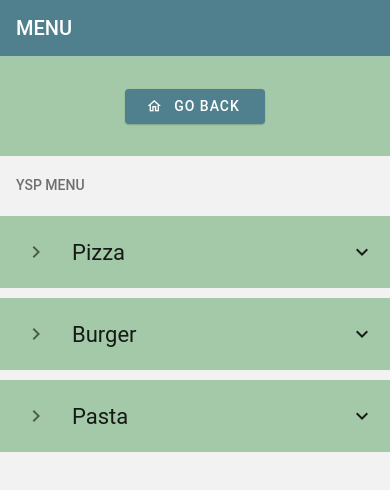
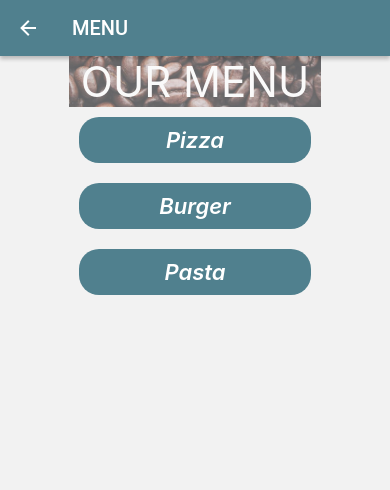
Before and after one commit to mfelippe/Test_app, a React Native app in the folder my-app/: screen /Menu in a window 390 px wide. Shown: the top 490 px of the page. Built offline with nearby package versions, Linux system fonts and the light colour scheme.

Commit message:
finished app

```diff
--- a/my-app/Pages/Index.js
+++ b/my-app/Pages/Index.js
@@ -28,7 +28,8 @@ const Index = () => {
             // User is signed in, see docs for a list of available properties
             // https://firebase.google.com/docs/reference/js/firebase.User
             //alert("SIGN IN SUCCESS");
-            navigation.replace("Home", { user: user.uid });
+            const email = user.uid;
+            navigation.replace("Home", { user: email });
             // ...
           } else {
             // ...
@@ -59,7 +60,7 @@ const Index = () => {
       .signInWithEmailAndPassword(email, password)
       .then((userCredentials) => {
         const user = userCredentials.user;
-        navigation.replace("Home", { user: user.email });
+        navigation.replace("Home", { user: email });
       })
       .catch((error) => alert(error.message));
   };
--- a/my-app/Pages/Menu.js
+++ b/my-app/Pages/Menu.js
@@ -7,8 +7,9 @@ import {
   FlatList,
   Image,
   ImageBackground,
+  TouchableOpacity,
 } from "react-native";
-import { Appbar, Card, Button, List, Title } from "react-native-paper";
+import { Appbar, Card, Button, List, Title, Avatar } from "react-native-paper";
 import { NavigationContainer } from "@react-navigation/native";
 import { createNativeStackNavigator } from "@react-navigation/native-stack";
 import { menuItens } from "../MenuItems";
@@ -18,27 +19,39 @@ const Menu = ({ navigation }) => {
   return (
     <>
       <Appbar.Header style={{ backgroundColor: "#50808E" }}>
+        <Appbar.BackAction onPress={() => navigation.goBack()} />
         <Appbar.Content title="MENU" />
       </Appbar.Header>
+
       <View style={styles.container}>
-        <Button
-          style={{ height: 35, width: 140 }}
-          icon="home-outline"
-          mode="contained"
-          color="#50808E"
-          onPress={() => navigation.goBack()}
-        >
-          GO BACK
-        </Button>
-      </View>
-      <View>
-        <List.Section title="YSP MENU">
-          <FlatList
-            data={menuItens}
-            renderItem={({ item }) => <ShowMenu {...item} />}
-            keyExtractor={(item) => item.id}
-          />
-        </List.Section>
+        <FlatList
+          ListHeaderComponent={
+            <>
+              <ImageBackground
+                source={require("./pictures/menuBg.png")}
+                style={styles.image}
+              >
+                <Text style={styles.headerList}> OUR MENU </Text>
+              </ImageBackground>
+            </>
+          }
+          data={menuItens}
+          renderItem={({ item }) => (
+            <>
+              <View style={styles.fList}>
+                <TouchableOpacity
+                  style={styles.button}
+                  onPress={() =>
+                    navigation.navigate("renderItem", { id: item.id - 1 })
+                  }
+                >
+                  <Text style={styles.tList}>{item.name}</Text>
+                </TouchableOpacity>
+              </View>
+            </>
+          )}
+          keyExtractor={(item) => item.id}
+        />
       </View>
     </>
   );
@@ -46,11 +59,35 @@ const Menu = ({ navigation }) => {
 
 const styles = StyleSheet.create({
   container: {
-    display: "flex",
-    height: 100,
+    flex: 1,
+    alignItems: "center",
     justifyContent: "center",
+  },
+  fList: {
+    margin: 10,
+    padding: 10,
+    backgroundColor: "#50808E",
+    borderRadius: 20,
+    minWidth: "90%",
+  },
+  button: { alignItems: "center", justifyContent: "center", minWidth: "100%" },
+  tList: {
+    fontSize: 22,
+    fontWeight: "600",
+    color: "#fff",
+    justifyContent: "space-around",
+    fontStyle: "italic",
+  },
+  image: {
+    height: "100%",
+    width: "100%",
+    opacity: 0.6,
     alignItems: "center",
-    backgroundColor: "#a3c9a8",
+    justifyContent: "center",
+  },
+  headerList: {
+    fontSize: 42,
+    color: "#fff",
   },
 });
 
--- a/my-app/Pages/Routes.js
+++ b/my-app/Pages/Routes.js
@@ -1,5 +1,6 @@
 import { NavigationContainer } from "@react-navigation/native";
 import { createNativeStackNavigator } from "@react-navigation/native-stack";
+import RenderItem from "../components/RenderItem";
 import Home from "./Home";
 import Index from "./Index";
 import Menu from "./Menu";
@@ -24,6 +25,11 @@ function Routes() {
           name="Menu"
           component={Menu}
         />
+        <Stack.Screen
+          options={{ headerShown: false }}
+          name="renderItem"
+          component={RenderItem}
+        />
       </Stack.Navigator>
     </NavigationContainer>
   );
--- /dev/null
+++ b/my-app/components/RenderItem.js
@@ -0,0 +1,85 @@
+import { useNavigation } from "@react-navigation/native";
+import React from "react";
+import { StyleSheet, Text, View, Image } from "react-native";
+import { Card, Title, Paragraph, Button, Appbar } from "react-native-paper";
+import { menuItens } from "../MenuItems";
+
+export default function RenderItem({ route }) {
+  const navigation = useNavigation();
+  return (
+    <>
+      <Appbar.Header style={{ backgroundColor: "#50808E" }}>
+        <Appbar.BackAction onPress={() => navigation.goBack()} />
+        <Appbar.Content
+          title={menuItens[route.params?.id].name.toUpperCase()}
+        />
+      </Appbar.Header>
+
+      <View style={styles.container}>
+        <Image
+          style={styles.imageFood}
+          source={{ uri: menuItens[route.params?.id].imageUrl }}
+        />
+
+        <View style={styles.disc}>
+          <Text style={styles.textDisc}>
+            {" ''" + menuItens[route.params?.id].description + "''"}
+          </Text>
+        </View>
+        <View style={styles.price}>
+          <Text style={styles.textPrice}>
+            {"Price: " + menuItens[route.params?.id].price + "$"}
+          </Text>
+        </View>
+      </View>
+    </>
+  );
+}
+
+const styles = StyleSheet.create({
+  container: {
+    minHeight: "100%",
+    backgroundColor: "#DDD8C4",
+    alignItems: "center",
+    justifyContent: "start",
+  },
+  imageFood: {
+    margin: 20,
+    minHeight: "40%",
+    width: "90%",
+    borderRadius: 30,
+    borderColor: "#50808E",
+    borderWidth: 6,
+  },
+  price: {
+    width: "90%",
+    margin: 5,
+    opacity: 0.9,
+    padding: 10,
+    borderRadius: 30,
+    backgroundColor: "#84B59F",
+    alignItems: "center",
+    justifyContent: "center",
+  },
+  textPrice: {
+    padding: 10,
+    fontSize: 22,
+    color: "#fff",
+    fontWeight: "700",
+  },
+  disc: {
+    width: "90%",
+    margin: 5,
+    opacity: 0.9,
+    padding: 10,
+    borderRadius: 30,
+    backgroundColor: "#50808E",
+    alignItems: "center",
+    justifyContent: "center",
+  },
+  textDisc: {
+    fontSize: 22,
+    color: "#fff",
+    fontStyle: "italic",
+  },
+});
```
